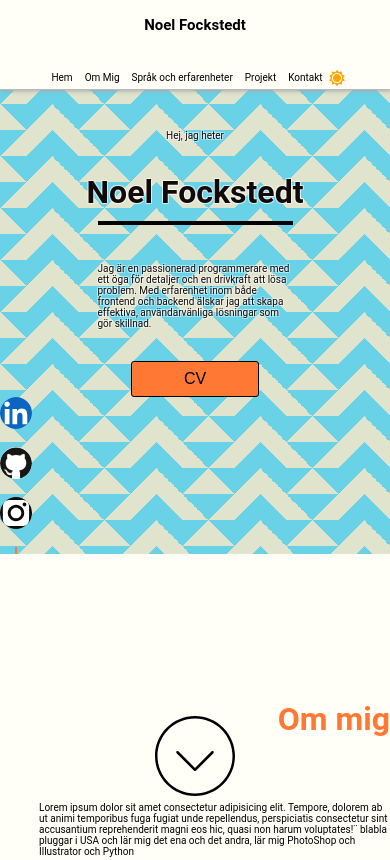
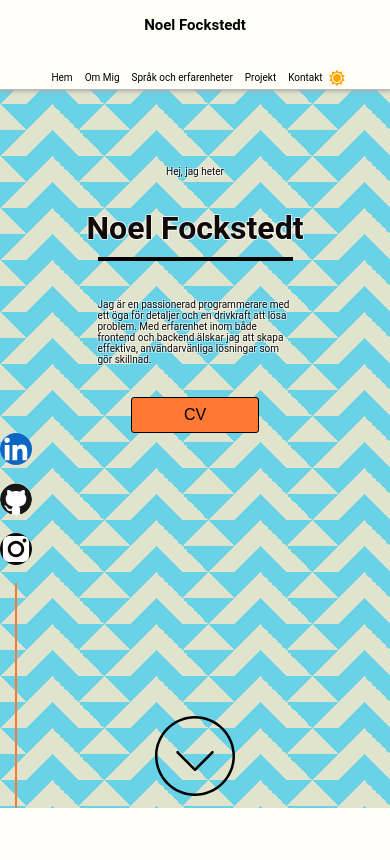
Before and after one commit to boel78/portfolio, a plain HTML site: page Hemsida/index.html in a window 390 px wide. Shown: the top 860 px of the page. Drawn offline with Linux system fonts and the light colour scheme.

Commit message:
mer responsivt

```diff
--- a/Hemsida/style.css
+++ b/Hemsida/style.css
@@ -594,12 +594,12 @@ form input,textarea{
     }
 
     .header{
-        height: 60vh;
+        height: 90vh;
         overflow: hidden;
     }
     .header-container{
         padding-inline: 0;
-        padding-top: 43rem;
+        padding-top: 60vh;
     }
     .header-links a img {
         width: 2rem; /* Minska storleken på ikoner */
```
